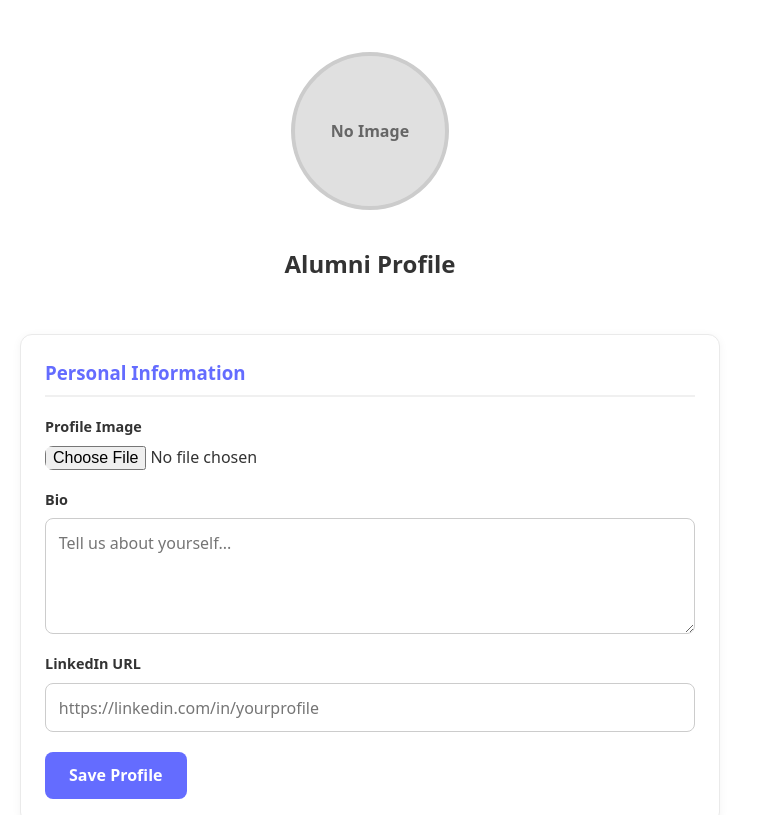
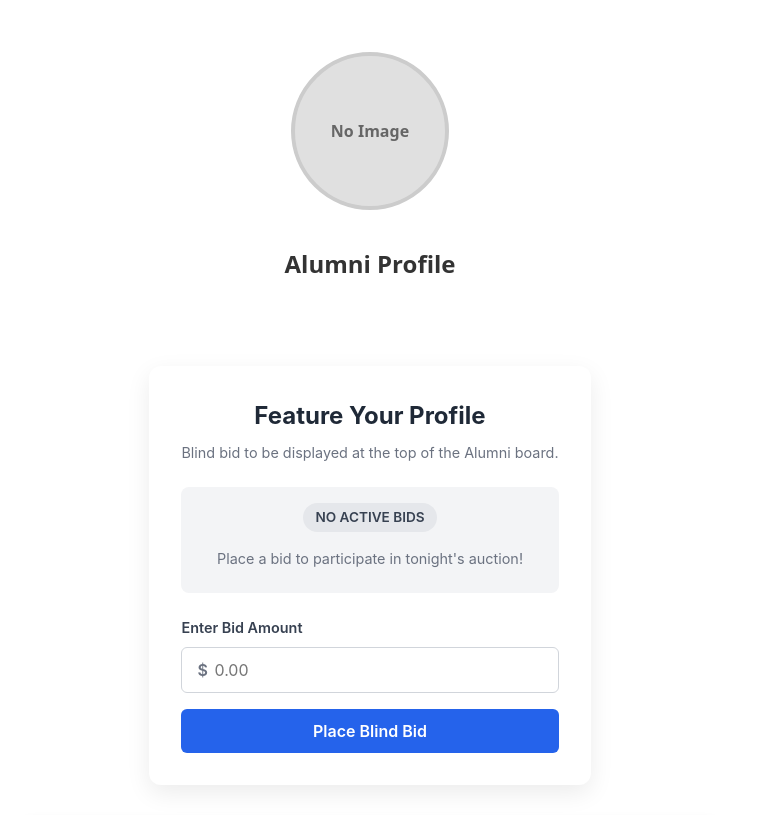
Before and after one commit to nimethfernando/AlumniVantage, a React (Vite) app in the folder client/: page /profile in a window 1280 px wide. Shown: the top 815 px of the page, without its empty margins (0-763 px from the left). Built offline with nearby package versions, Linux system fonts and the light colour scheme; no server answers; sample sign-in values are in the browser's storage.

Commit message:
Frontend Biddig system

```diff
--- /dev/null
+++ b/client/src/components/BiddingSystem.css
@@ -0,0 +1,143 @@
+/* client/src/components/BiddingSystem.css */
+.bidding-container {
+  max-width: 450px;
+  margin: 2rem auto;
+  padding: 2rem;
+  background: #ffffff;
+  border-radius: 12px;
+  box-shadow: 0 8px 24px rgba(0, 0, 0, 0.08);
+  font-family: 'Inter', -apple-system, sans-serif;
+}
+
+.bidding-header {
+  text-align: center;
+  margin-bottom: 1.5rem;
+}
+
+.bidding-header h2 {
+  margin: 0;
+  color: #1f2937;
+  font-size: 1.5rem;
+}
+
+.bidding-header p {
+  color: #6b7280;
+  font-size: 0.9rem;
+  margin-top: 0.5rem;
+}
+
+.status-card {
+  background: #f3f4f6;
+  padding: 1rem;
+  border-radius: 8px;
+  margin-bottom: 1.5rem;
+  text-align: center;
+}
+
+.status-badge {
+  display: inline-block;
+  padding: 0.25rem 0.75rem;
+  border-radius: 999px;
+  font-size: 0.85rem;
+  font-weight: 600;
+  text-transform: uppercase;
+  margin-bottom: 0.5rem;
+}
+
+.status-pending { background: #fef3c7; color: #92400e; }
+.status-won { background: #d1fae5; color: #065f46; }
+.status-none { background: #e5e7eb; color: #374151; }
+
+.bid-amount-display {
+  font-size: 1.8rem;
+  font-weight: 700;
+  color: #111827;
+  margin: 0;
+}
+
+.bidding-form {
+  display: flex;
+  flex-direction: column;
+  gap: 1rem;
+}
+
+.input-group {
+  display: flex;
+  flex-direction: column;
+  gap: 0.5rem;
+}
+
+.input-group label {
+  font-size: 0.9rem;
+  font-weight: 600;
+  color: #374151;
+}
+
+.currency-input {
+  position: relative;
+  display: flex;
+  align-items: center;
+}
+
+.currency-symbol {
+  position: absolute;
+  left: 1rem;
+  color: #6b7280;
+  font-weight: 600;
+}
+
+.currency-input input {
+  width: 100%;
+  padding: 0.75rem 1rem 0.75rem 2rem;
+  border: 1px solid #d1d5db;
+  border-radius: 6px;
+  font-size: 1rem;
+  outline: none;
+  transition: border-color 0.2s;
+}
+
+.currency-input input:focus {
+  border-color: #3b82f6;
+  box-shadow: 0 0 0 3px rgba(59, 130, 246, 0.1);
+}
+
+.submit-btn {
+  background: #2563eb;
+  color: white;
+  padding: 0.75rem;
+  border: none;
+  border-radius: 6px;
+  font-size: 1rem;
+  font-weight: 600;
+  cursor: pointer;
+  transition: background 0.2s;
+}
+
+.submit-btn:hover {
+  background: #1d4ed8;
+}
+
+.submit-btn:disabled {
+  background: #9ca3af;
+  cursor: not-allowed;
+}
+
+.message {
+  padding: 0.75rem;
+  border-radius: 6px;
+  font-size: 0.9rem;
+  margin-top: 1rem;
+  text-align: center;
+}
+
+.message.error {
+  background: #fee2e2;
+  color: #991b1b;
+  border: 1px solid #f87171;
+}
+
+.message.success {
+  background: #d1fae5;
+  color: #065f46;
+  border: 1px solid #34d399;
+}
--- /dev/null
+++ b/client/src/components/BiddingSystem.jsx
@@ -0,0 +1,131 @@
+// client/src/components/BiddingSystem.jsx
+import React, { useState, useEffect } from 'react';
+import './BiddingSystem.css';
+
+const BiddingSystem = () => {
+  const [currentBid, setCurrentBid] = useState(null);
+  const [bidAmount, setBidAmount] = useState('');
+  const [message, setMessage] = useState({ type: '', text: '' });
+  const [loading, setLoading] = useState(false);
+
+  // Fetch the token from localStorage (Update this if you store it differently!)
+  const token = localStorage.getItem('token');
+
+  // Fetch bid status on component mount
+  useEffect(() => {
+    fetchBidStatus();
+  }, []);
+
+  const fetchBidStatus = async () => {
+    try {
+      const response = await fetch('http://localhost:3000/api/bids/status', {
+        headers: {
+          'Authorization': `Bearer ${token}`
+        }
+      });
+      const data = await response.json();
+
+      if (response.ok) {
+        if (data.current_bid === "No active bids") {
+          setCurrentBid(null);
+        } else {
+          setCurrentBid(data.current_bid);
+        }
+      }
+    } catch (error) {
+      console.error('Error fetching bid:', error);
+    }
+  };
+
+  const handlePlaceBid = async (e) => {
+    e.preventDefault();
+    setMessage({ type: '', text: '' });
+    setLoading(true);
+
+    try {
+      const response = await fetch('http://localhost:3000/api/bids', {
+        method: 'POST',
+        headers: {
+          'Content-Type': 'application/json',
+          'Authorization': `Bearer ${token}`
+        },
+        body: JSON.stringify({ amount: parseFloat(bidAmount) })
+      });
+
+      const data = await response.json();
+
+      if (!response.ok) {
+        setMessage({ type: 'error', text: data.message || data.error });
+      } else {
+        setMessage({ type: 'success', text: data.message });
+        setBidAmount('');
+        fetchBidStatus(); // Refresh the current bid display
+      }
+    } catch (error) {
+      setMessage({ type: 'error', text: 'Failed to connect to the server.' });
+    } finally {
+      setLoading(false);
+    }
+  };
+
+  return (
+    <div className="bidding-container">
+      <div className="bidding-header">
+        <h2>Feature Your Profile</h2>
+        <p>Blind bid to be displayed at the top of the Alumni board.</p>
+      </div>
+
+      <div className="status-card">
+        {currentBid ? (
+          <>
+            <span className={`status-badge status-${currentBid.status}`}>
+              {currentBid.status.toUpperCase()}
+            </span>
+            <p style={{ margin: '0.5rem 0', color: '#6b7280', fontSize: '0.9rem' }}>Your Current Bid</p>
+            <h3 className="bid-amount-display">${parseFloat(currentBid.bid_amount).toFixed(2)}</h3>
+          </>
+        ) : (
+          <>
+            <span className="status-badge status-none">NO ACTIVE BIDS</span>
+            <p style={{ margin: '0.5rem 0', color: '#6b7280', fontSize: '0.9rem' }}>
+              Place a bid to participate in tonight's auction!
+            </p>
+          </>
+        )}
+      </div>
+
+      <form className="bidding-form" onSubmit={handlePlaceBid}>
+        <div className="input-group">
+          <label htmlFor="amount">
+            {currentBid ? 'Increase Bid Amount' : 'Enter Bid Amount'}
+          </label>
+          <div className="currency-input">
+            <span className="currency-symbol">$</span>
+            <input
+              type="number"
+              id="amount"
+              min="0.01"
+              step="0.01"
+              placeholder={currentBid ? "Must be higher than current" : "0.00"}
+              value={bidAmount}
+              onChange={(e) => setBidAmount(e.target.value)}
+              required
+            />
+          </div>
+        </div>
+
+        <button type="submit" className="submit-btn" disabled={loading}>
+          {loading ? 'Processing...' : (currentBid ? 'Increase Bid' : 'Place Blind Bid')}
+        </button>
+      </form>
+
+      {message.text && (
+        <div className={`message ${message.type}`}>
+          {message.text}
+        </div>
+      )}
+    </div>
+  );
+};
+
+export default BiddingSystem;
--- a/client/src/pages/Profile.jsx
+++ b/client/src/pages/Profile.jsx
@@ -1,6 +1,7 @@
 import { useState, useEffect } from 'react';
 import axios from 'axios';
-import '../App.css'; // Make sure this imports your updated CSS
+import '../App.css';
+import BiddingSystem from '../components/BiddingSystem'; // Import the new component
 
 const Profile = () => {
   const [profile, setProfile] = useState({ bio: '', linkedin_url: '' });
@@ -12,7 +13,6 @@ const Profile = () => {
   const [certifications, setCertifications] = useState([]);
   const [newCert, setNewCert] = useState({ cert_name: '', course_url: '', completion_date: '' });
 
-  // --- NEW STATES FOR ADDED SECTIONS ---
   const [licenses, setLicenses] = useState([]);
   const [newLicense, setNewLicense] = useState({ license_name: '', awarding_body_url: '', completion_date: '' });
 
@@ -22,7 +22,6 @@ const Profile = () => {
   const [employmentHistory, setEmploymentHistory] = useState([]);
   const [newEmployment, setNewEmployment] = useState({ job_title: '', company_name: '', start_date: '', end_date: '' });
 
-  // Add credentials to axios if using HttpOnly cookies
   axios.defaults.withCredentials = true;
 
   useEffect(() => {
@@ -35,11 +34,9 @@ const Profile = () => {
       if (res.data.profile) setProfile(res.data.profile);
       if (res.data.degrees) setDegrees(res.data.degrees);
       if (res.data.certifications) setCertifications(res.data.certifications);
-
-      // Fetch new sections
       if (res.data.licenses) setLicenses(res.data.licenses);
-      if (res.data.courses) setShortCourses(res.data.courses); // Adjusted to match your backend controller 'courses' key
-      if (res.data.employment) setEmploymentHistory(res.data.employment); // Adjusted to match your backend controller 'employment' key
+      if (res.data.courses) setShortCourses(res.data.courses);
+      if (res.data.employment) setEmploymentHistory(res.data.employment);
     } catch (err) {
       console.error("Failed to fetch profile");
     }
@@ -57,7 +54,7 @@ const Profile = () => {
         headers: { 'Content-Type': 'multipart/form-data' }
       });
       alert('Profile Updated Successfully!');
-      fetchProfile(); // Refresh data
+      fetchProfile();
     } catch (err) {
       alert('Error updating profile');
     }
@@ -85,7 +82,6 @@ const Profile = () => {
     }
   };
 
-  // --- NEW HANDLERS FOR ADDED SECTIONS ---
   const handleAddLicense = async (e) => {
     e.preventDefault();
     try {
@@ -100,7 +96,7 @@ const Profile = () => {
   const handleAddShortCourse = async (e) => {
     e.preventDefault();
     try {
-      await axios.post('http://localhost:3000/api/profile/courses', newShortCourse); // ensure this matches your backend route
+      await axios.post('http://localhost:3000/api/profile/courses', newShortCourse);
       setNewShortCourse({ course_name: '', course_url: '', completion_date: '' });
       fetchProfile();
     } catch (err) {
@@ -133,6 +129,8 @@ const Profile = () => {
         )}
         <h2>Alumni Profile</h2>
       </div>
+
+      <BiddingSystem />
 
       {/* Main Profile Form */}
       <div className="card-section">
```
